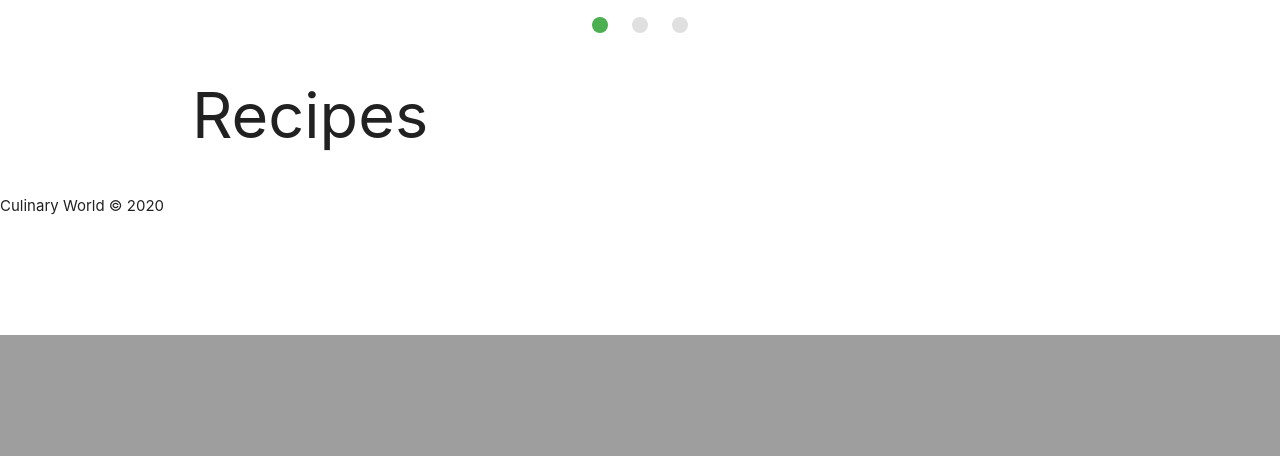
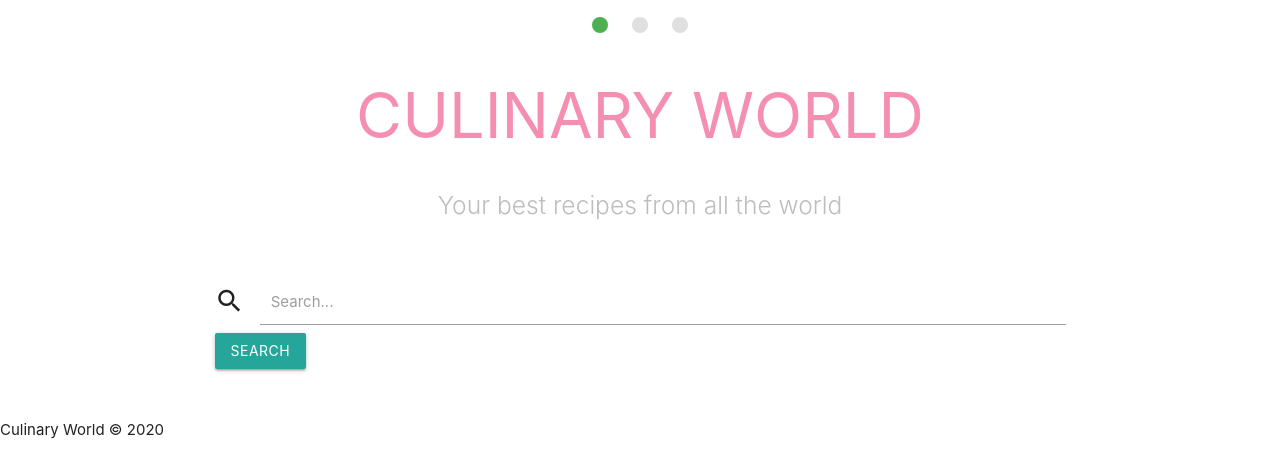
Before and after one commit to adrian80z/Culinary-World, a Flask app: page / in a window 1280 px wide. Shown: the part 465-921 px from the top of the page. Before the commit the page ends 800 px from the top, so only its background shows below. Run offline with Flask 2, Linux system fonts and the light colour scheme; data that the repository does not hold is empty; some libraries are stand-ins or nearby versions.

Commit message:
search box added

```diff
--- a/templates/recipes.html
+++ b/templates/recipes.html
@@ -8,7 +8,7 @@
             <!-- random image -->
             <div class="caption center-align">
                 <h3>Welcome to online Culinary World!</h3>
-                <h5 class="light grey-text text-lighten-3">Your best receipes in one place.</h5>
+                <h5 class="light grey-text text-lighten-3">Your best receipes in one place</h5>
             </div>
         </li>
         <li>
@@ -16,14 +16,14 @@
             <!-- random image -->
             <div class="caption left-align">
                 <h3>Easy Access</h3>
-                <h5 class="light grey-text text-lighten-3">Variety of receipes from all world.</h5>
+                <h5 class="light grey-text text-lighten-3">Variety of receipes from all world</h5>
             </div>
         </li>
         <li>
             <img src="https://lorempixel.com/580/250/nature/3"> <!-- random image -->
             <div class="caption right-align">
-                <h3>Right Aligned Caption</h3>
-                <h5 class="light grey-text text-lighten-3">Here's our small slogan.</h5>
+                <h3>Simple Share</h3>
+                <h5 class="light grey-text text-lighten-3">Share your favourite recipe</h5>
             </div>
         </li>
     </ul>
@@ -31,7 +31,24 @@
 {% endblock %}
 {% block content %}
 <div class="row">
-    <h1>Recipes</h1>
+    <div class="col s12">
+        <h1 class="header center pink-text text-lighten-3">CULINARY WORLD</h1>
+        <div class="row center">
+            <h5 class="header col s12 light grey-text text-lighten-1">Your best recipes from all the world</h5>
+        </div>
+        <div class="input-field col s12">
+            <form action="" method="POST">
+                <div class="input-field search-bar">
+                    <i class="material-icons prefix">search</i>
+                    <input type="text" id="search" name="search">
+                    <label for="search">Search...</label>
+                    <div class="card-action">
+                        <button type="submit" class="btn btn-info">Search </button>
+                    </div>
+                </div>
+            </form>
+        </div>
+    </div>
     {% for recipe in recipes %}
     <div class="col s12 m6 l3">
         <div class="card">
```
